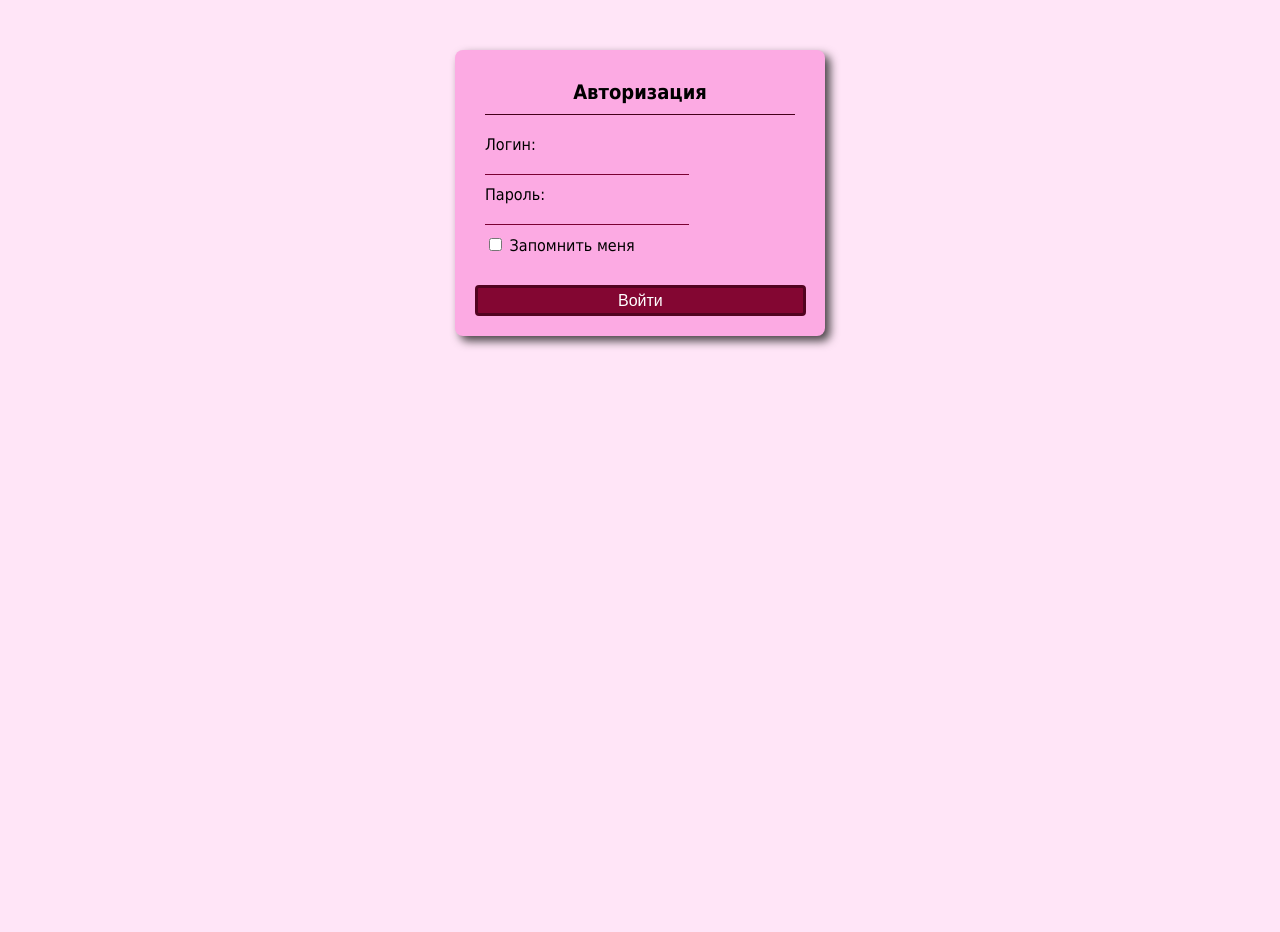
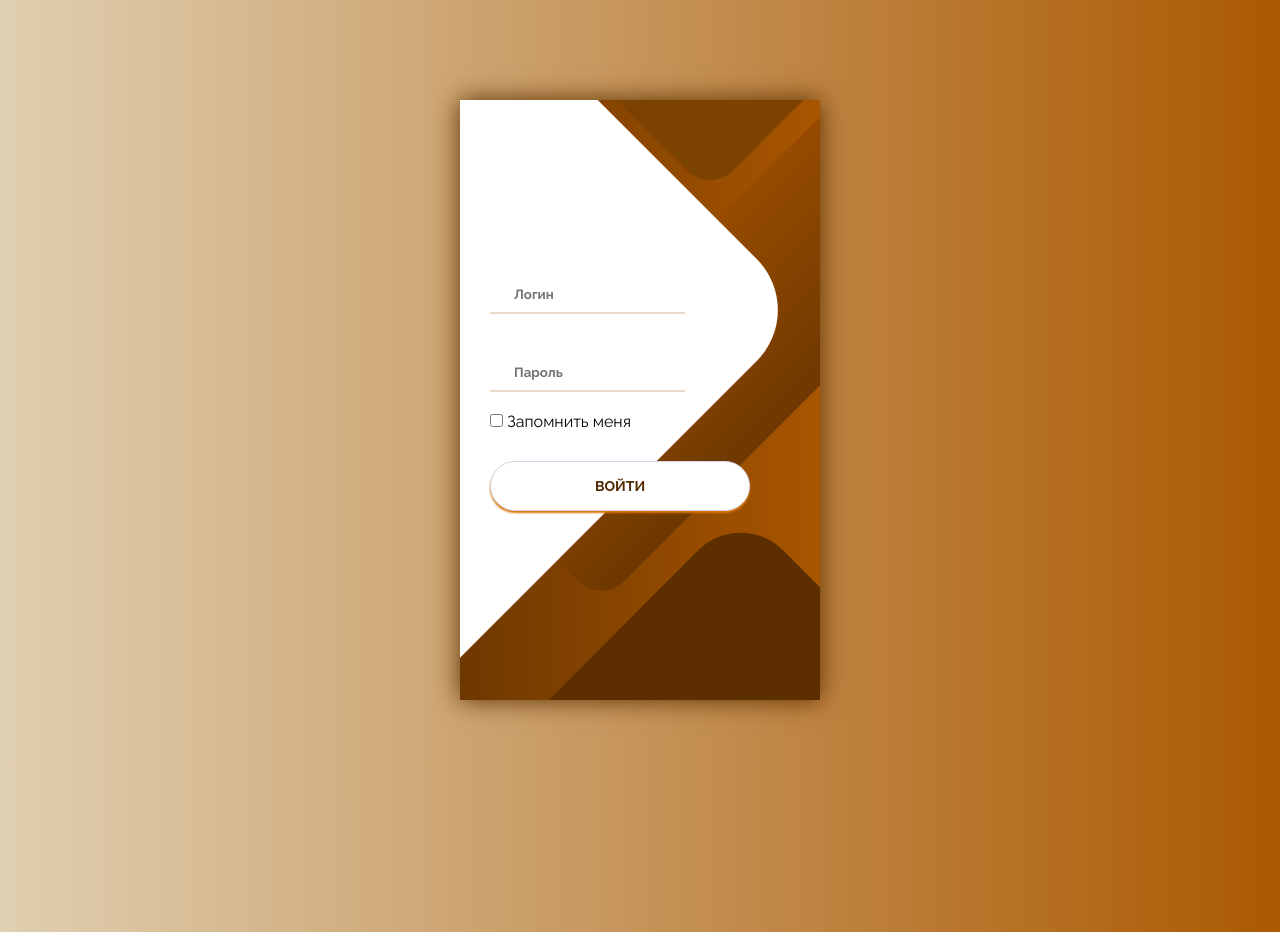
Before and after one commit to ApplePie220/sport-organisation, a Flask app: page /login in a window 1280 px wide. Before the commit the page ends 348 px from the top, so only its background shows below. Run offline with Flask 2, Linux system fonts and the light colour scheme; some libraries are stand-ins or nearby versions.

Commit message:
css changes

```diff
--- a/app.py
+++ b/app.py
@@ -86,7 +86,7 @@ def login():
                     login_user(userlogin, remember=rm)
                     session['current_user'] = user
                     session['user_password'] = enter_pass
-                    return redirect(request.args.get("next") or url_for("profile"))
+                    return redirect(url_for("profile"))
                 else:
                     flash("Введен неверный пароль.", "error")
 
@@ -134,10 +134,10 @@ def clients():
                 client_id = request.form.get('id')
                 check_correct_id = re.findall(r"[^0-9]", client_id)
                 if check_correct_id:
-                    flash("Введите корректный id.", "error")
+                    flash("Введите корректный id", "error")
                 else:
                     if not client_id:
-                        flash("Введите id клиента для поиска.", "error")
+                        flash("Введите id клиента для поиска", "error")
                     else:
                         return redirect(url_for('showClient', id_client=client_id))
         clients_list = getClientAnounce(db)
@@ -154,7 +154,7 @@ def groups():
         position_user = getPositionUser(session.get('current_user', SECRET_KEY)[0], db)
         user_id_admin = True if position_user['position_number'] == 3 else False
     return render_template('groups_list.html', groups=group, admin=user_id_admin,
-                           title="Список спортивных групп.")
+                           title="Список спортивных групп")
 
 
 @app.route('/equipments')
@@ -166,7 +166,7 @@ def equipment():
         position_user = getPositionUser(session.get('current_user', SECRET_KEY)[0], db)
         user_id_admin = True if position_user['position_number'] == 3 else False
     return render_template('equip_list.html', equips=equips, admin=user_id_admin,
-                           title="Список спорт. оборудования.")
+                           title="Список спорт. оборудования")
 
 @app.route('/equip/<int:id_equip>/edit', methods=["POST", "GET"])
 @login_required
@@ -193,7 +193,7 @@ def editEquip(id_equip):
                         return redirect(url_for('equipment'))
         else:
             equipment = getequip(id_equip,db)
-    return render_template('edit_equip.html', admin=user_id_admin, title='Изменение спорт. оборудования',
+    return render_template('edit_equip.html', admin=user_id_admin, title='Редактор спорт. оборудования',
                            equip=equipment)
 
 @app.route('/add-group', methods=["POST", "GET"])
@@ -216,7 +216,7 @@ def addGroup():
                 else:
                     flash('Группа успешно добавлена', category='succes')
             return redirect(url_for('groups'))
-    return render_template('add_group.html', admin=user_id_admin, title='Добавление группы.')
+    return render_template('add_group.html', admin=user_id_admin, title='Добавление группы')
 
 
 # Отображение клиента, которого вводишь в поиске
@@ -227,7 +227,7 @@ def showClient(id_client):
     if 'current_user' in session:
         check_correst_id = re.findall(r"[^0-9]", str(id_client))
         if check_correst_id:
-            flash("Введите корректный id.", "error")
+            flash("Введите корректный id", "error")
         else:
             db = connection_db(session.get('current_user', SECRET_KEY)[6], session.get('user_password', SECRET_KEY))
             position_user = getPositionUser(session.get('current_user', SECRET_KEY)[0], db)
@@ -235,7 +235,7 @@ def showClient(id_client):
             with db:
                 client = findClientById(id_client, db)
                 if not client:
-                    flash("Клиент с таким id не найден или не существует.", "error")
+                    flash("Клиент с таким id не найден или не существует", "error")
                     return redirect(url_for('clients'))
 
     return render_template('client.html', admin=user_id_admin, client=client, title="Информация о клиенте")
@@ -284,7 +284,7 @@ def editClient(id_client):
                 client = getClient(id_client, db)
 
     return render_template('edit_client.html', admin=user_id_admin, client=client,
-                           title="Редактор клиента.")
+                           title="Редактор клиента")
 
 # добавление задания
 @app.route('/add-train', methods=["POST", "GET"])
@@ -360,11 +360,11 @@ def addClient():
             else:
                 res = addclient(firstname, surname, lastname, phone, mail, address, date, group, db)
                 if not res:
-                    flash('Ошибка добавления клиента.', category='error')
+                    flash('Ошибка добавления клиента', category='error')
                 else:
-                    flash('Клиент успешно добавлен.', category='succes')
+                    flash('Клиент успешно добавлен', category='succes')
             return redirect(url_for('clients'))
-    return render_template('add_client.html', groups=groups, admin=user_id_admin, title='Добавление клиента.')
+    return render_template('add_client.html', groups=groups, admin=user_id_admin, title='Добавление клиента')
 
 # отображение всех доступных заданий для пользователя
 @app.route('/index')
--- a/static/css/login_style.css
+++ b/static/css/login_style.css
@@ -1,63 +1,150 @@
+@import url('https://fonts.googleapis.com/css?family=Raleway:400,700');
+
+* {
+	box-sizing: border-box;
+	margin: 0;
+	padding: 0;
+	font-family: Raleway, sans-serif;
+}
+
 html, body{
     margin: 0;
     padding: 0;
-    font-family: "Californian FB", Tahoma;
-    background: #ffe5f7;
+    background: linear-gradient(90deg, #E0CFB1, #ab5901);
 }
-h1{
-    font-size: 20px;
-    margin: 20px 20px 20px 20px;
-    padding-bottom: 10px;
-    border-bottom: 1px solid #44001a;
-    text-align: center;
+
+.container {
+	display: flex;
+	align-items: center;
+	justify-content: center;
+	min-height: 100vh;
 }
-#log_form {
-    width: 350px;
-    margin: 50px auto 0 auto;
-    padding: 10px;
-    background: #fcaae3;
-    box-shadow: 5px 5px 10px #494346;
-    border-radius: 8px;
+
+.screen {
+	background: linear-gradient(90deg, #6e3800, #a95500);
+	position: relative;
+	height: 600px;
+	width: 360px;
+	box-shadow: 0px 0px 24px #5b2e01;
 }
-ul.log_list {
-    list-style: none;
-    padding: 0;
-    margin: 20px 20px 20px 20px;
+
+.screen__content {
+	z-index: 1;
+	position: relative;
+	height: 100%;
 }
-ul.log_list li {
-    margin: 10px 10px 10px 0;
+
+.screen__background {
+	position: absolute;
+	top: 0;
+	left: 0;
+	right: 0;
+	bottom: 0;
+	z-index: 0;
+	-webkit-clip-path: inset(0 0 0 0);
+	clip-path: inset(0 0 0 0);
 }
-.reg_title {
-    min-width: 100px;
+
+.screen__background__shape {
+	transform: rotate(45deg);
+	position: absolute;
 }
-input.log_input{
-    width: 200px;
-    border: none;
-    background: #fcaae3;
-    border-bottom: 1px solid #7a0132;
-    font-size: 16px;
+
+.screen__background__shape1 {
+	height: 520px;
+	width: 520px;
+	background: #FFF;
+	top: -50px;
+	right: 120px;
+	border-radius: 0 72px 0 0;
+}
+
+.screen__background__shape2 {
+	height: 220px;
+	width: 220px;
+	background: #7c4200;
+	top: -172px;
+	right: 0;
+	border-radius: 32px;
+}
+
+.screen__background__shape3 {
+	height: 540px;
+	width: 190px;
+	background: linear-gradient(270deg, #6e3800, #964b00);
+	top: -24px;
+	right: 0;
+	border-radius: 32px;
+}
+
+.screen__background__shape4 {
+	height: 400px;
+	width: 200px;
+	background: #5d2f00;
+	top: 420px;
+	right: 50px;
+	border-radius: 60px;
+}
+
+.form-contact {
+	width: 320px;
+	padding: 30px;
+	padding-top: 156px;
+}
+
+.login_field {
+	padding: 20px 0px;
+	position: relative;
+}
+
+
+.login_input {
+	border: none;
+	border-bottom: 2px solid #eadac9;
+	background: none;
+	padding: 10px;
+	padding-left: 24px;
+	font-weight: 700;
+	width: 75%;
+	transition: .2s;
+}
+
+.login_input:active,
+.login_input:focus,
+.login_input:hover {
+	outline: none;
+	border-bottom-color: #964b00;
 }
 
 .log_button{
-    font-size: 16px;
-    border-radius: 4px;
-    border: 3px solid #520320;
-    background: #830632;
-    color: white;
-    margin: 10px 0 10px 10px;
-    padding: 1% 40%;
+    background: #fff;
+	font-size: 14px;
+	margin-top: 30px;
+	padding: 16px 20px;
+	border-radius: 26px;
+	border: 1px solid #D4D3E8;
+	text-transform: uppercase;
+	font-weight: 700;
+	display: flex;
+	align-items: center;
+	width: 100%;
+	color: #522901;
+	box-shadow: 0px 2px 2px #d97706;
+	cursor: pointer;
+	transition: .2s;
 }
 
-p{
-    margin: 20px 20px 20px 20px;
-    padding-top: 10px;
-    border-top: 1px solid #520320;
-    text-align: center;
+.log_button:active,
+.log_button:focus,
+.log_button:hover {
+	border-color: #964b00;
+	outline: none;
 }
 
-a:hover{
-    color: #830632;
-    text-decoration: underline;
+.button__icon {
+	font-size: 24px;
+	margin-left: auto;
+	color: #ad5901;
 }
 
 .flash {
@@ -65,14 +152,14 @@ a:hover{
 }
 
 .flash.success{
-    background: #6b91f6;
+    background: #287233;
     color: white;
     font-size: 18px;
     text-align: center;
 }
 
 .flash.error {
-    background: #a80b43;
+    background: #af310c;
     color: white;
     font-size: 18px;
     text-align: center;
--- a/templates/add_client.html
+++ b/templates/add_client.html
@@ -26,7 +26,9 @@
                 {% endfor %}
             </select>
             </div>
-        <p><input class="task-button" type="submit" value="Добавить клиента." />
+        <div>
+            <input class="task-button" type="submit" value="Добавить клиента." />
+        </div>
     </form>
 </div>
     {% endif %}
--- a/templates/add_equip.html
+++ b/templates/add_equip.html
@@ -11,7 +11,8 @@
             <input class="task_input" type="text" name="code" placeholder="Пример: 485938" value="" required />
         <div class="task_title">Количество: </div>
             <input class="task_input" type="text" name="amount" placeholder="Пример: 123" value="" required />
-        <p><input class="task-button" type="submit" value="Добавить Оборудование" />
+        <div>
+            <input class="task-button" type="submit" value="Добавить Оборудование" /></div>
     </form>
 </div>
     {% endif %}
--- a/templates/add_group.html
+++ b/templates/add_group.html
@@ -9,7 +9,9 @@
             <input class="task_input" type="text" name="name" placeholder="Пример: БАСК2-22" value="" required />
         <div class="task_title">Вид спорта: </div>
             <input class="task_input" type="text" name="type" placeholder="Пример: Баскетбол" value="" required />
-        <p><input class="task-button" type="submit" value="Добавить группу" />
+        <div>
+            <input class="task-button" type="submit" value="Добавить группу" />
+        </div>
     </form>
 </div>
     {% endif %}
--- a/templates/add_train.html
+++ b/templates/add_train.html
@@ -27,7 +27,9 @@
             </div>
         <div class="task_title">Описание: </div>
         <p><textarea name="description" rows=7 cols=40></textarea>
-        <p><input class="task-button" type="submit" value="Добавить тренировку." />
+        <div>
+        <input class="task-button" type="submit" value="Добавить тренировку." />
+        </div>
     </form>
 </div>
     {% endif %}
--- a/templates/edit_equip.html
+++ b/templates/edit_equip.html
@@ -2,9 +2,7 @@
 
 {% block content %}
 {{ super() }}
-{% for cat, msg in get_flashed_messages(True) %}
-        <div  class="flash {{ cat }}">{{ msg }}</div>
-        {% endfor %}
+
     {% if admin %}
     <div id="add-task">
         <div class="current-task">
--- a/templates/groups_list.html
+++ b/templates/groups_list.html
@@ -7,10 +7,10 @@
         <div  class="flash {{ cat }}">{{ msg }}</div>
         {% endfor %}
         {% if admin %}
-            <div><button onclick="document.location='{{ url_for('addGroup') }}'">Добавить группу</button></div>
+            <div><button class="add_smth" onclick="document.location='{{ url_for('addGroup') }}'">Добавить группу</button></div>
         <div class="list-posts">
             {% for group in groups %}
-                <div class="task">
+                <div class="group">
                     <div class="title">Id группы: {{ group[0] }}</div>
                     <div class="annonce">Название: {{ group[2] }}</div>
                     <div class="annonce">Вид спорта: {{ group[1] }}</div>
--- a/templates/login.html
+++ b/templates/login.html
@@ -17,26 +17,34 @@
     <div  class="flash {{ cat }}">{{ msg }}</div>
     {% endfor %}
 
-    <div id="log_form">
-    <h1>Авторизация</h1>
+    <div class="container">
+	    <div class="screen">
+		    <div class="screen__content">
+                <form action="" method="post" class="form-contact">
+                        <div class="login_field">
+                                <input type="text" class="login_input" name="username" placeholder="Логин" value="" required >
+                        </div>
+                        <div class="login_field">
+                                <input type="password" class="login_input" name="psw" placeholder="Пароль" value="" required >
+                        </div>
+                        <div>
+                            <input type="checkbox" name="remainme" />
+                            <span class="log_rem">Запомнить меня</span>
+                        </div>
+                        <div>
+                            <input class="log_button" type="submit" value="Войти" />
+                        </div>
+                </form>
+            </div>
 
-    <form action="" method="post" class="form-contact">
-        <ul class="log_list">
-            <li>
-            <div class="reg_title">Логин:</div>
-                <input class="log_input" type="text" name="username" value="" required/>
-            </li>
-            <li>
-            <div class="reg_title">Пароль:</div>
-            <input class="log_input" type="password" name="psw" value="" required/>
-            </li>
-            <li>
-            <input type="checkbox" name="remainme" />
-                <span class="log_rem">Запомнить меня</span>
-            </li>
-        </ul>
-        <div><input class="log_button" type="submit" value="Войти" /></div>
-    </form>
-</div>
+            <div class="screen__background">
+                <span class="screen__background__shape screen__background__shape4"></span>
+                <span class="screen__background__shape screen__background__shape3"></span>
+                <span class="screen__background__shape screen__background__shape2"></span>
+                <span class="screen__background__shape screen__background__shape1"></span>
+            </div>
+        </div>
+    </div>
+
 </body>
 </html>
--- a/templates/register.html
+++ b/templates/register.html
@@ -32,7 +32,9 @@
                 <option value="manager">менеджер</option>
             </select>
             </div>
-        <p><input class="task-button" type="submit" value="Добавить cсотрудника" />
+        <div>
+            <input class="task-button" type="submit" value="Добавить cсотрудника" />
+        </div>
     </form>
 </div>
     {% endif %}
```
Also changed, not shown: static/css/regist_style.css (deleted, +0 -75 lines), static/css/style.css (+137 -55 lines), templates/base.html (+12 -12 lines), templates/client.html (+19 -12 lines), templates/clients_list.html (+12 -10 lines), templates/equip_list.html (+11 -7 lines), templates/index.html (+6 -1 lines).
